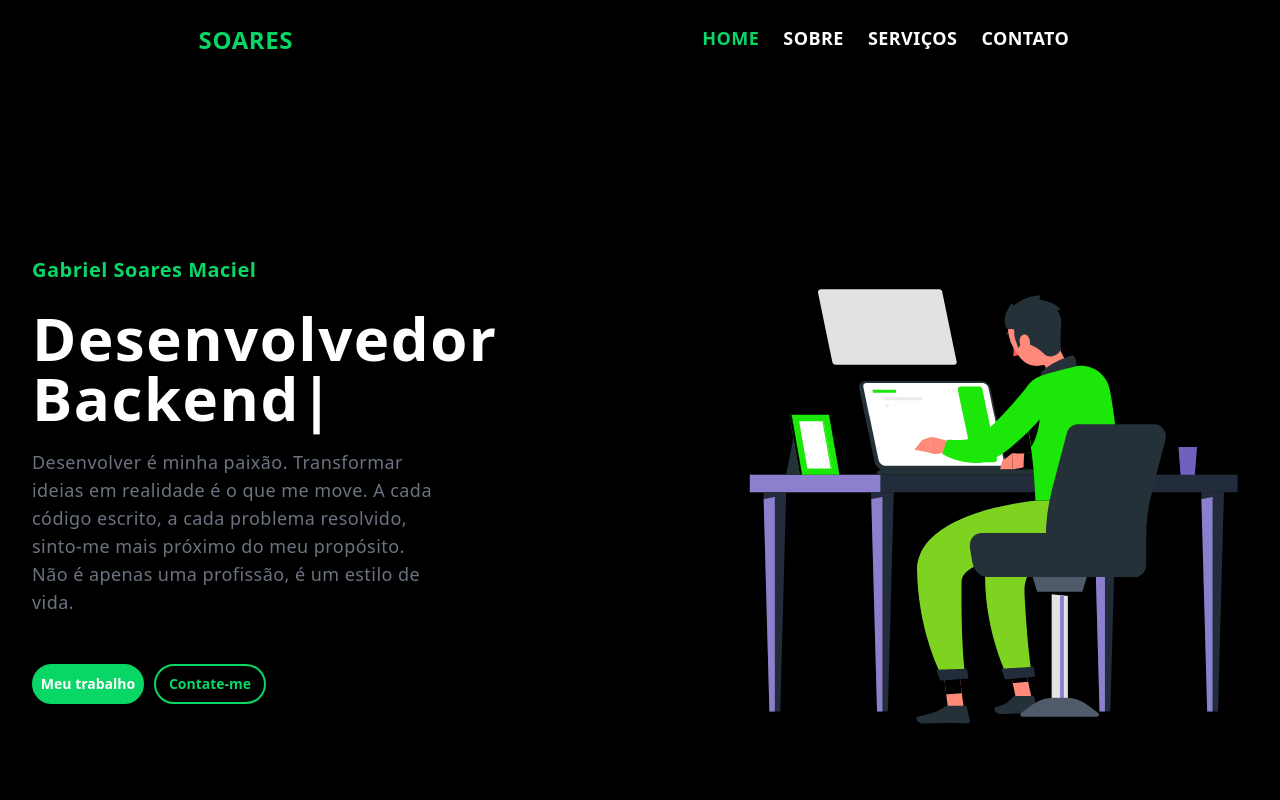
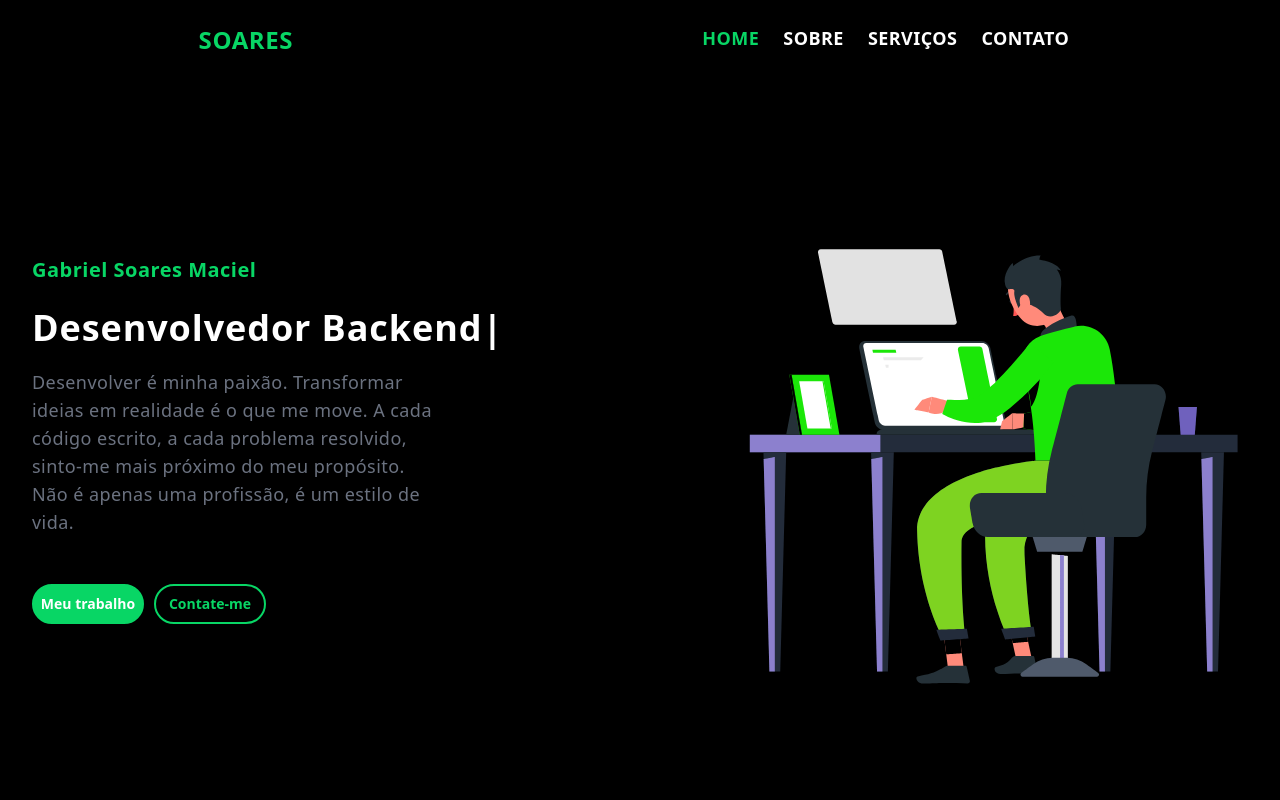
Before and after one commit to GabrielSoares-Dev/Portfolio-v2, a Next.js app: page / in a window 1280 px wide. Shown: the top 800 px of the page. Built offline with nearby package versions, Linux system fonts and the light colour scheme.

Commit message:
fix introduction

```diff
--- a/src/app/(components)/Introduction/animations/button-animations.ts
+++ b/src/app/(components)/Introduction/animations/button-animations.ts
@@ -1,7 +1,7 @@
 export const buttonMyWorkAnimation = {
   initial: {
     opacity: 0,
-    x: -100,
+    x: 100,
   },
   animate: {
     opacity: 1,
@@ -15,7 +15,7 @@ export const buttonMyWorkAnimation = {
 
 export const buttonContactAnimation = {
   initial: {
-    x: 100,
+    x: -100,
     opacity: 0,
   },
   animate: {
--- a/src/app/(components)/Introduction/animations/lottie-animation.ts
+++ b/src/app/(components)/Introduction/animations/lottie-animation.ts
@@ -1,11 +1,11 @@
 export const lottieAnimation = {
   initial: {
     opacity: 0,
-    x: 100,
+    y: -100,
   },
   animate: {
     opacity: 1,
-    x: 0,
+    y: 0,
   },
   transition: {
     duration: 1,
--- a/src/app/(components)/Introduction/index.tsx
+++ b/src/app/(components)/Introduction/index.tsx
@@ -50,7 +50,7 @@ export default function Introduction() {
                 wrapper="span"
                 cursor={true}
                 repeat={Infinity}
-                className="text-white mb-8 text-4xl font-bold sm:text-5xl md:mb-12 md:text-6xl"
+                className="text-white mb-8 text-4xl font-bold sm:text-5xl xl:text-4xl  md:mb-12 2xl:text-6xl"
               />
             </motion.div>
 
```
